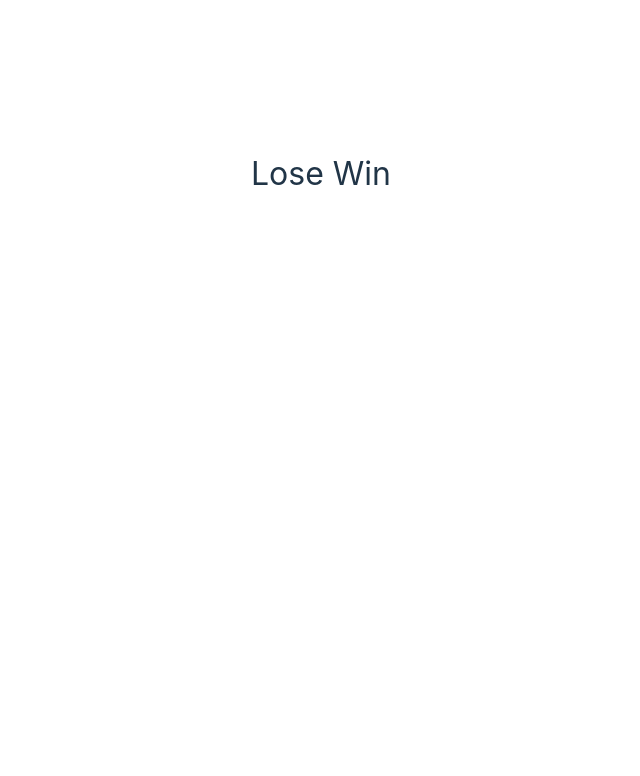
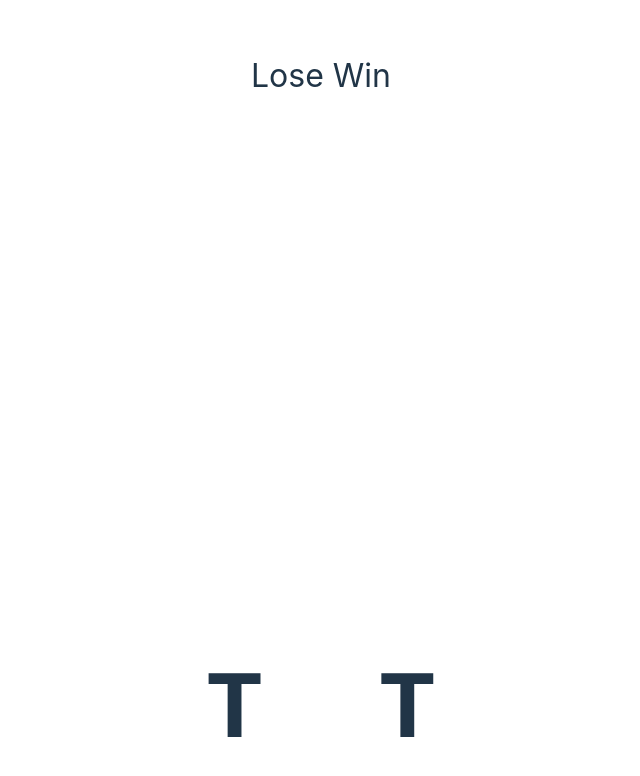
Before and after one commit to paccao/hangman-evolved, a React (Vite) app: page / in a window 1280 px wide. Shown: the top 776 px of the page, without its empty margins (319-959 px from the left). Built offline with nearby package versions, Linux system fonts and the light colour scheme.

Commit message:
implement word& individual letters visibility

```diff
--- a/src/components/HangmanWord.tsx
+++ b/src/components/HangmanWord.tsx
@@ -3,5 +3,30 @@ import {
 } from 'react'
 
 export const HangmanWord: FC = (): ReactElement => {
-	return <></>
+	const word = "test"
+	const guessedLetters = ["t"]
+	return <section style={{
+		display: "flex",
+		gap: ".25em",
+		fontSize: "6rem",
+		fontWeight: "bold",
+		textTransform: "uppercase",
+		fontFamily: "monospace"
+	}}>
+		<p>
+			{word.split("").map((letter, index) => (
+				<span key={index} style={{
+					borderBottom: ".1em solid white"
+				}}>
+					<span style={{
+						visibility: guessedLetters.includes(letter)
+							? "visible"
+							: "hidden"
+					}}>
+						{letter}
+					</span>
+				</span>
+			))}
+		</p>
+	</section>
 }
```
